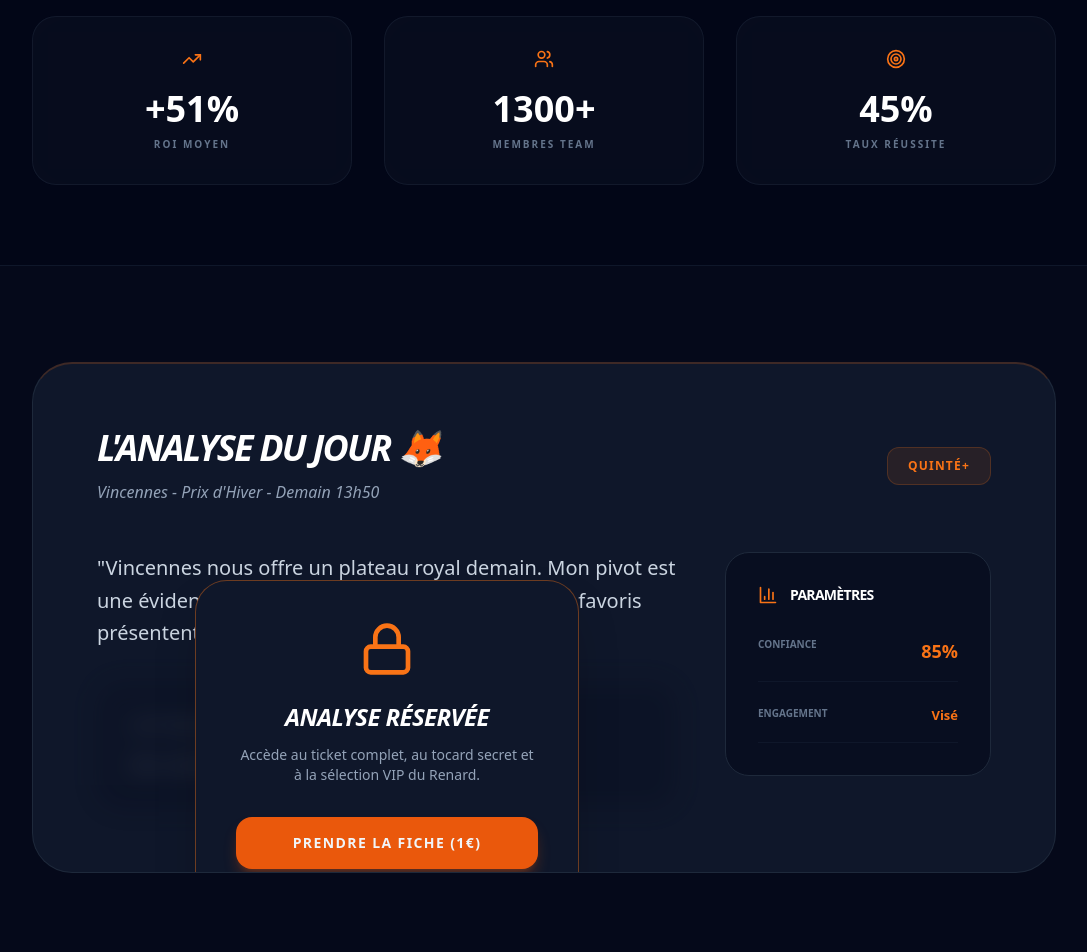
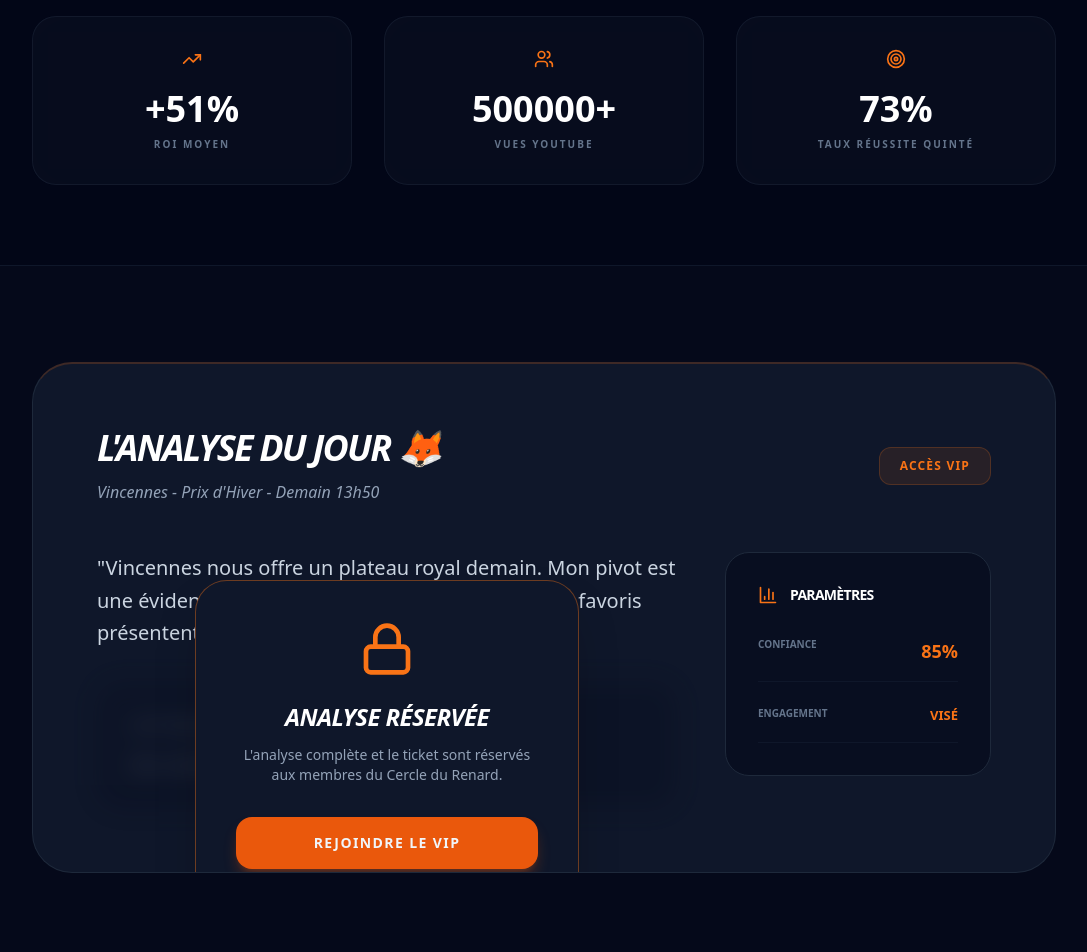
Before and after one commit to RenardTurf/Renard-turf, a React (Vite) app: page / in a window 1280 px wide. Shown: the part 740-1692 px from the top of the page, without its empty margins (96-1183 px from the left). Built offline with nearby package versions, Linux system fonts and the light colour scheme.

Commit message:
Update App.jsx

```diff
--- a/src/App.jsx
+++ b/src/App.jsx
@@ -23,14 +23,13 @@ const App = () => {
   // --- TES LIENS OFFICIELS SELLFY ---
   const LINKS = {
     VIP_HEBDO: "https://lerenardturf.sellfy.store/p/pronovip/",
-    BIBLE: "https://lerenardturf.sellfy.store/p/le-guide-du-renard/",
-    FICHE_UNITAIRE: "https://lerenardturf.sellfy.store/"
+    BIBLE: "https://lerenardturf.sellfy.store/p/le-guide-du-renard/"
   };
 
   const stats = [
     { label: "ROI Moyen", value: "+51%", icon: <TrendingUp className="w-5 h-5 text-orange-500" /> },
-    { label: "Membres Team", value: "1300+", icon: <Users className="w-5 h-5 text-orange-500" /> },
-    { label: "Taux Réussite", value: "45%", icon: <Target className="w-5 h-5 text-orange-500" /> },
+    { label: "Vues Youtube", value: "500000+", icon: <Users className="w-5 h-5 text-orange-500" /> },
+    { label: "Taux Réussite Quinté", value: "73%", icon: <Target className="w-5 h-5 text-orange-500" /> },
   ];
 
   return (
@@ -100,8 +99,8 @@ const App = () => {
                   <h2 className="text-4xl font-black text-white mb-3 tracking-tighter uppercase italic">L'Analyse du Jour 🦊</h2>
                   <p className="text-slate-400 font-medium italic">Vincennes - Prix d'Hiver - Demain 13h50</p>
                 </div>
-                <div className="bg-orange-500/10 text-orange-500 px-5 py-2.5 rounded-xl font-black text-xs border border-orange-500/20 uppercase tracking-widest">
-                  Quinté+
+                <div className="bg-orange-500/10 text-orange-500 px-5 py-2.5 rounded-xl font-black text-xs border border-orange-500/20 uppercase tracking-widest text-center">
+                  Accès VIP
                 </div>
               </div>
 
@@ -120,9 +119,9 @@ const App = () => {
                       <div className="bg-slate-900 border border-orange-500/40 p-10 rounded-[2rem] shadow-2xl text-center max-w-sm">
                         <Lock className="w-14 h-14 text-orange-500 mx-auto mb-6" />
                         <h3 className="text-2xl font-black mb-3 text-white uppercase tracking-tight italic">Analyse Réservée</h3>
-                        <p className="text-sm text-slate-400 mb-8 font-medium">Accède au ticket complet, au tocard secret et à la sélection VIP du Renard.</p>
-                        <a href={LINKS.FICHE_UNITAIRE} target="_blank" rel="noopener noreferrer" className="block w-full bg-orange-600 hover:bg-orange-500 py-4 rounded-2xl font-black text-sm uppercase tracking-widest shadow-lg shadow-orange-600/30 transition-all text-center">
-                          Prendre la Fiche (1€)
+                        <p className="text-sm text-slate-400 mb-8 font-medium">L'analyse complète et le ticket sont réservés aux membres du Cercle du Renard.</p>
+                        <a href={LINKS.VIP_HEBDO} target="_blank" rel="noopener noreferrer" className="block w-full bg-orange-600 hover:bg-orange-500 py-4 rounded-2xl font-black text-sm uppercase tracking-widest shadow-lg shadow-orange-600/30 transition-all text-center">
+                          REJOINDRE LE VIP
                         </a>
                       </div>
                     </div>
@@ -130,7 +129,7 @@ const App = () => {
                 </div>
 
                 <div className="bg-slate-950/50 p-8 rounded-3xl border border-slate-800 h-fit text-center md:text-left">
-                  <h4 className="font-black text-white mb-8 flex items-center justify-center md:justify-start gap-3 uppercase tracking-tighter text-sm">
+                  <h4 className="font-black text-white mb-8 flex items-center justify-center md:justify-start gap-3 uppercase tracking-tighter text-sm text-slate-500">
                     <BarChart3 className="w-5 h-5 text-orange-500" /> Paramètres
                   </h4>
                   <ul className="space-y-6 text-[13px]">
@@ -140,7 +139,7 @@ const App = () => {
                     </li>
                     <li className="flex justify-between border-b border-slate-900 pb-4 font-bold">
                       <span className="text-slate-500 uppercase text-[10px]">Engagement</span>
-                      <span className="text-orange-500">Visé</span>
+                      <span className="text-orange-500 uppercase">Visé</span>
                     </li>
                   </ul>
                 </div>
@@ -159,14 +158,15 @@ const App = () => {
            </div>
 
            <div className="grid grid-cols-1 md:grid-cols-2 gap-10">
-              <div className="bg-slate-900 border border-slate-800 p-12 rounded-[3rem] flex flex-col justify-between hover:border-orange-500/50 transition-all">
+              {/* La Bible */}
+              <div className="bg-slate-900 border border-slate-800 p-12 rounded-[3rem] flex flex-col justify-between hover:border-orange-500/50 transition-all shadow-xl">
                  <div>
                     <div className="w-14 h-14 bg-slate-950 rounded-2xl flex items-center justify-center mb-8 border border-slate-800">
                        <BookOpen className="text-orange-500 w-7 h-7" />
                     </div>
-                    <h3 className="text-3xl font-black mb-4 uppercase tracking-tight italic">La Bible du Renard</h3>
-                    <p className="text-slate-400 mb-10 text-lg font-medium leading-relaxed">Ma méthode complète, mes 13 piliers de sélection et ma gestion financière.</p>
-                    <ul className="space-y-4 mb-12">
+                    <h3 className="text-3xl font-black mb-4 uppercase tracking-tight italic text-left">La Bible du Renard</h3>
+                    <p className="text-slate-400 mb-10 text-lg font-medium leading-relaxed text-left text-left">Ma méthode complète, mes 13 piliers de sélection et ma gestion financière.</p>
+                    <ul className="space-y-4 mb-12 text-left">
                        <li className="flex items-center gap-4 text-sm text-slate-300 font-medium"><CheckCircle2 className="w-5 h-5 text-orange-500" /> Les 13 piliers de l'analyse data</li>
                        <li className="flex items-center gap-4 text-sm text-orange-400 font-black bg-orange-500/10 p-4 rounded-2xl border border-orange-500/20"><Star className="w-5 h-5 text-orange-500" /> + 7 JOURS VIP OFFERTS</li>
                     </ul>
@@ -177,22 +177,23 @@ const App = () => {
                  </div>
               </div>
 
+              {/* VIP HEBDO */}
               <div className="bg-orange-600 p-12 rounded-[3rem] flex flex-col justify-between shadow-2xl shadow-orange-600/30 transform hover:-translate-y-2 transition-all">
                  <div>
                     <div className="w-14 h-14 bg-orange-500 rounded-2xl flex items-center justify-center mb-8 shadow-inner border border-white/10">
                        <Zap className="text-white fill-current w-7 h-7" />
                     </div>
-                    <h3 className="text-3xl font-black text-white mb-4 uppercase tracking-tight italic">Pass Hebdo VIP</h3>
-                    <p className="text-orange-100 mb-10 text-lg font-medium leading-relaxed">Chaque matin avant 9h, reçois mon analyse complète et mon ticket optimisé.</p>
-                    <ul className="space-y-4 mb-12 text-white">
+                    <h3 className="text-3xl font-black text-white mb-4 uppercase tracking-tight italic text-left">Pass Hebdo VIP</h3>
+                    <p className="text-orange-100 mb-10 text-lg font-medium leading-relaxed text-left text-left">Chaque matin avant 9h, reçois mon analyse complète et mon ticket optimisé.</p>
+                    <ul className="space-y-4 mb-12 text-white text-left">
                        <li className="flex items-center gap-4 text-sm font-black"><CheckCircle2 className="w-5 h-5 text-white" /> Mon outsider secret du jour</li>
                        <li className="flex items-center gap-4 text-sm font-black"><CheckCircle2 className="w-5 h-5 text-white" /> Accès direct au canal privé</li>
                     </ul>
                  </div>
                  <div className="flex items-center justify-between mt-auto">
-                    <div className="flex flex-col">
+                    <div className="flex flex-col text-left">
                        <span className="text-4xl font-black text-white">5€</span>
-                       <span className="text-[10px] text-orange-200 font-bold uppercase tracking-widest">par semaine</span>
+                       <span className="text-[10px] text-orange-200 font-bold uppercase tracking-widest font-black">par semaine</span>
                     </div>
                     <a href={LINKS.VIP_HEBDO} target="_blank" rel="noopener noreferrer" className="bg-white text-orange-600 px-10 py-5 rounded-2xl font-black transition-all hover:bg-slate-100 shadow-xl uppercase text-[10px] tracking-widest text-center">C'est parti !</a>
                  </div>
```
